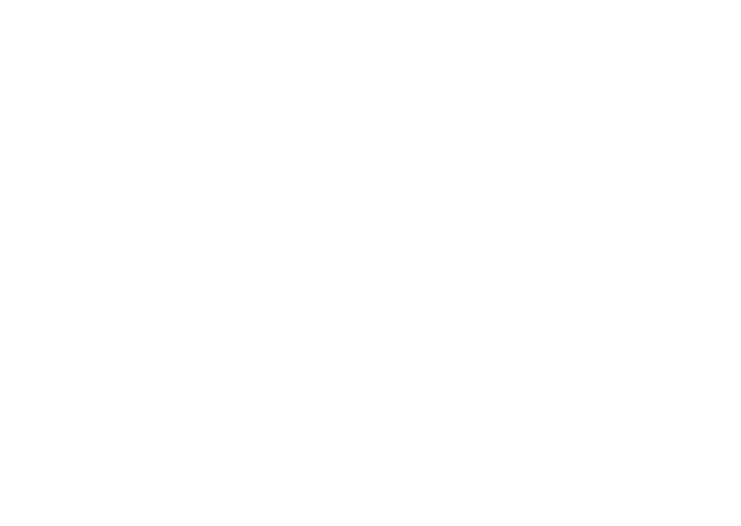
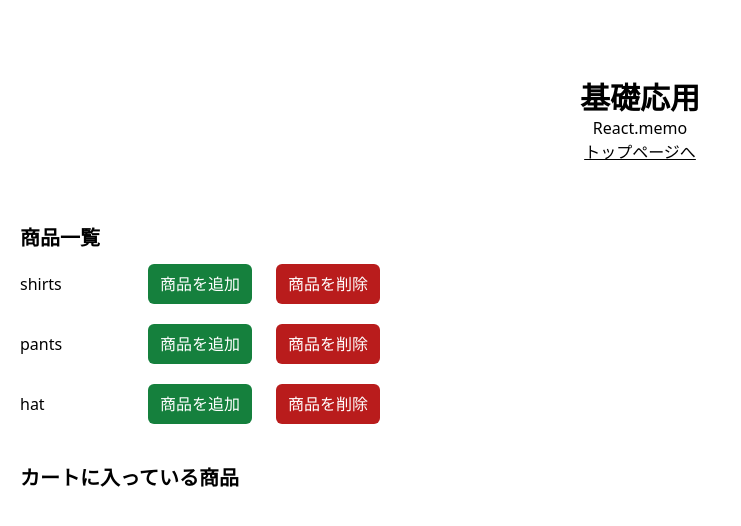
Before and after one commit to graphicocolo/react-app-small, a React (Vite) app: page /reactmemo in a window 1280 px wide. Before the commit this address had no page. Shown: the top 526 px of the page, without its empty margins (0-741 px from the left). Built offline with nearby package versions, Linux system fonts and the light colour scheme.

Commit message:
React 編:React.memo

```diff
--- a/src/AppRoutes.tsx
+++ b/src/AppRoutes.tsx
@@ -14,6 +14,7 @@
 import FetchApiFour from "@/pages/FetchApiFour";
 import FetchApiFive from "@/pages/FetchApiFive";
 import SampleCustomHooks from "@/pages/SampleCustomHooks";
+import SampleReactMemo from "@/pages/SampleReactMemo";
 import SampleUseMemo from "@/pages/SampleUseMemo";
 import PrivateContent from "@/pages/PrivateContent";
 
@@ -67,6 +68,10 @@
     path: '/private',
     Component: PrivateContent
   },
+  {
+    path: '/reactmemo',
+    Component: SampleReactMemo
+  },
 ] as const satisfies RouteProps[];
 
 const AppRoutes = () => {
--- /dev/null
+++ b/src/components/CartItem.tsx
@@ -0,0 +1,11 @@
+import { memo } from "react";
+
+type CartItemProps = {
+  item: string;
+};
+
+const CartItem = memo(({ item }: CartItemProps) => {
+  return <li>{item}</li>;
+});
+
+export default CartItem;
--- a/src/components/Navigation.tsx
+++ b/src/components/Navigation.tsx
@@ -25,6 +25,7 @@
                 <li><Link to='/customhooks1' className="underline">カスタムフック例：カウンター、モーダル</Link></li>
                 <li><Link to='/private' className="underline">ログインユーザー用ページ</Link>{!isAuthenticated && <span className="pl-5 text-red-700">ログインユーザー専用ページ</span>}</li>
                 <li><Link to='/usememo' className="underline">useMemo例</Link></li>
+                <li><Link to='/reactmemo' className="underline">コンポーネントのメモ化例</Link></li>
               </ul>
             </li>
           </ul>
--- /dev/null
+++ b/src/pages/SampleReactMemo.tsx
@@ -0,0 +1,56 @@
+import { useState } from "react";
+import { Link } from "react-router-dom";
+import CartItem from "@/components/CartItem";
+
+const SampleReactMemo = () => {
+  const [items, setItems] = useState<string[]>([]);
+
+  const products = [
+    {name: 'shirts'},
+    {name: 'pants'},
+    {name: 'hat'},
+  ];
+
+  const handleAddItem = (product: { name: string }) => {
+    setItems([...items, product.name]);
+  };
+
+  const handleDeleteItem = (product: { name: string }) => {
+    const filteredItems = items.filter(item => item !== product.name);
+    setItems(filteredItems);
+  };
+
+  return (
+    <>
+    <div className="flex flex-col items-center mt-20">
+      <h1 className="text-3xl font-bold">基礎応用</h1>
+      <p>React.memo</p>
+      <Link to='/' className="underline">トップページへ</Link>
+    </div>
+    <div className="mt-10 p-5">
+      <div>
+      <h2 className="text-xl font-bold">商品一覧</h2>
+        <ul className="w-96 mt-3">
+          {products.map((product, index) => (
+            <li key={index} className="mb-5 flex items-center">
+              <div className="w-1/3">{product.name}</div>
+              <div className="w-1/3"><button onClick={() => handleAddItem(product)} className="px-3 py-2 mr-1 bg-green-700 text-white rounded-md" type="button">商品を追加</button></div>
+              <div className="w-1/3"><button onClick={() => handleDeleteItem(product)} className="px-3 py-2 bg-red-700 text-white rounded-md" type="button">商品を削除</button></div>
+            </li>
+          ))}
+        </ul>
+      </div>
+      <div className="mt-10">
+        <h2 className="text-xl font-bold">カートに入っている商品</h2>
+        <ul>
+          {items.map((item, index) => (
+            <CartItem key={index} item={item} />
+          ))}
+        </ul>
+      </div>
+    </div>
+    </>
+  );
+};
+
+export default SampleReactMemo;
```
